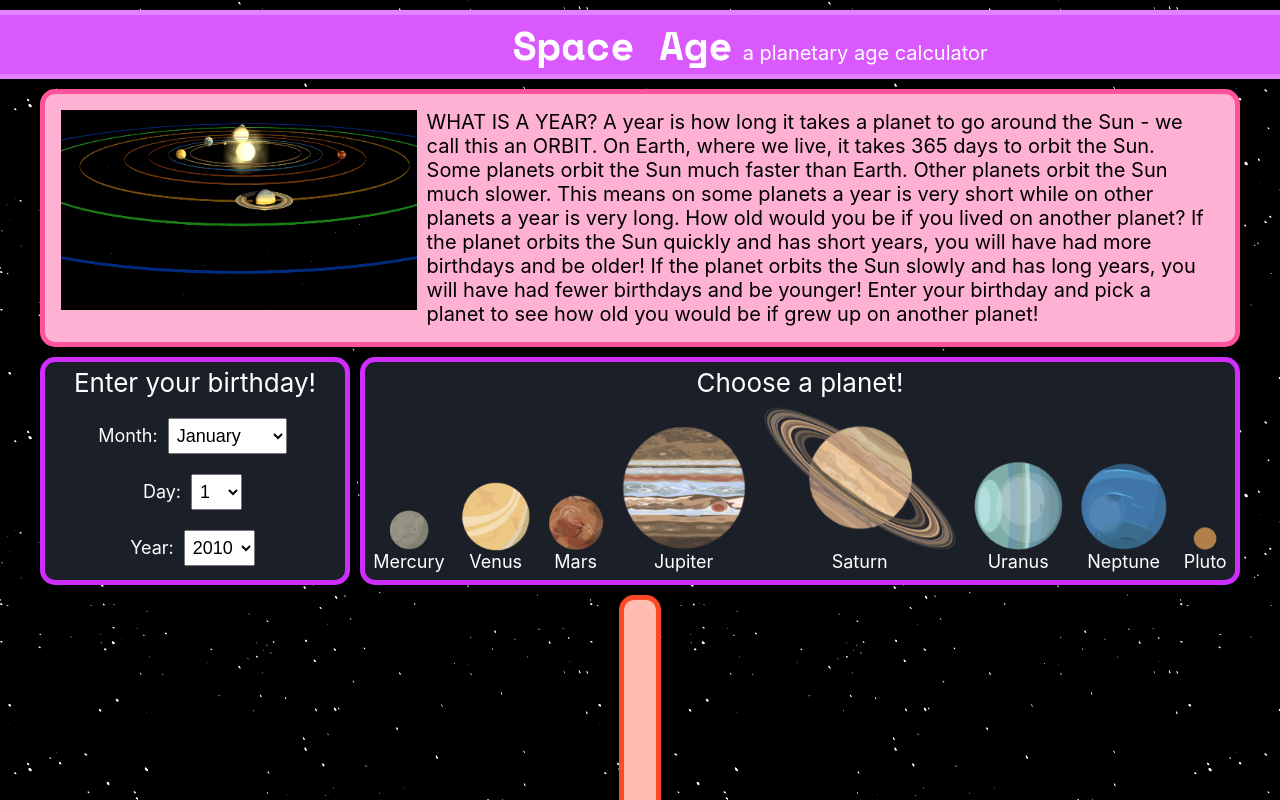
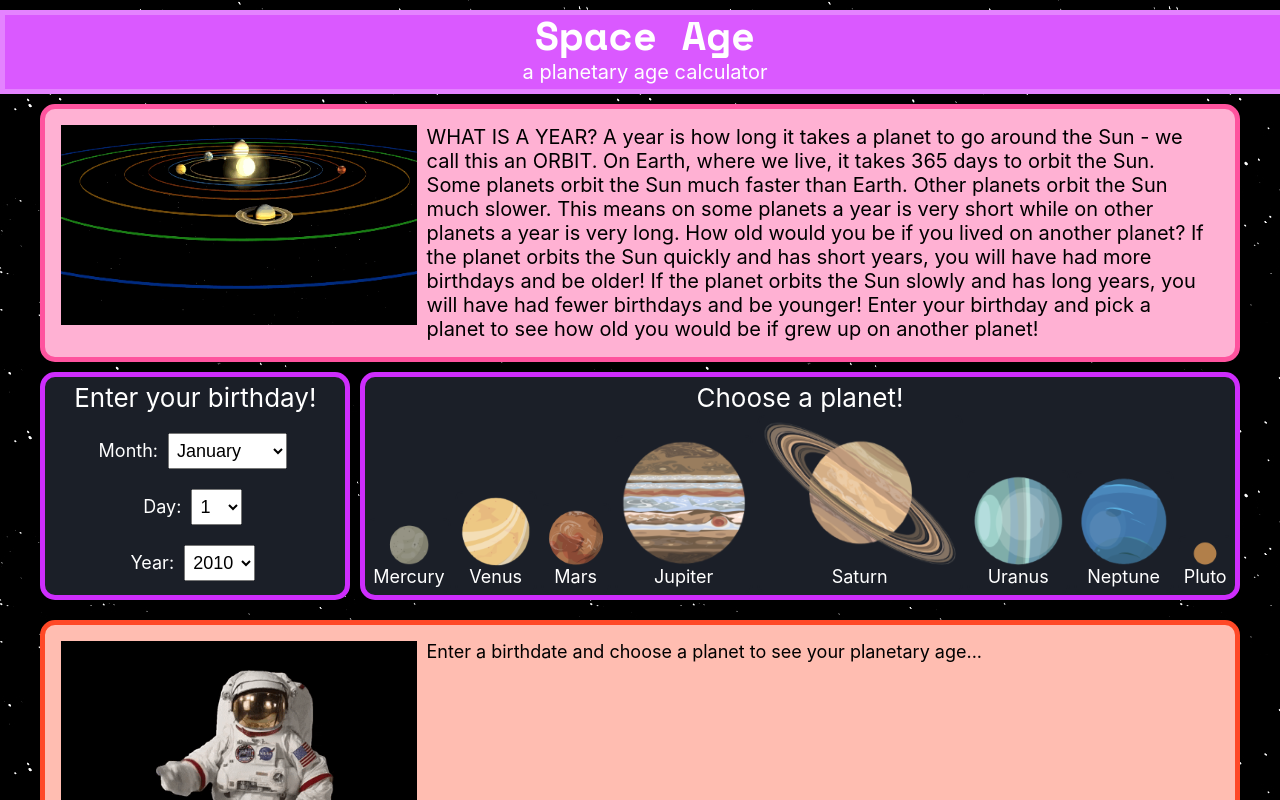
Before and after one commit to mklewandowski/space-age, a React (Create React App) app: page / in a window 1280 px wide. Built offline with nearby package versions, Linux system fonts and the light colour scheme.

Commit message:
content updates

```diff
--- a/src/Age.tsx
+++ b/src/Age.tsx
@@ -7,54 +7,61 @@ import astro5 from "./astro5.gif";
 import astro6 from "./astro6.gif";
 import astro7 from "./astro7.gif";
 import astro8 from "./astro8.gif";
+import astro9 from "./astro9.gif";
 
 export interface IProps {
   planet?: string;
   age?: number;
 }
 
-const planets = [{name: "Mercury", yearLength: 88, astroImage: astro1},
-                 {name: "Venus", yearLength: 225, astroImage: astro2},
-                 {name: "Mars", yearLength: 687, astroImage: astro3},
-                 {name: "Jupiter", yearLength: (365 * 12), astroImage: astro4},
-                 {name: "Saturn", yearLength: (365 * 29.5), astroImage: astro5},
-                 {name: "Uranus", yearLength: (365 * 84), astroImage: astro6},
-                 {name: "Neptune", yearLength: (365 * 165), astroImage: astro7},
-                 {name: "Pluto", yearLength: (365 * 248), astroImage: astro8}
+const planets = [{name: "Mercury", yearLength: 88, astroImage: astro1, text1: "However, Mercury orbits the Sun much faster than Earth does!", text2: "A year on Mercury is only about 3 months on Earth."},
+                 {name: "Venus", yearLength: 225, astroImage: astro2, text1: "However, Venus orbits the Sun faster than Earth does!", text2: "A year on Venus is only about 8 months on Earth."},
+                 {name: "Mars", yearLength: 687, astroImage: astro3, text1: "However, it takes Mars about twice as long to orbit the Sun!", text2: "You need to wait almost 2 Earth years for 1 Martian year to go by!"},
+                 {name: "Jupiter", yearLength: (365 * 12), astroImage: astro4, text1: "However, Jupiter orbits the Sun much slower than Earth does!", text2: "A single year on Jupiter lasts about 12 Earth years!"},
+                 {name: "Saturn", yearLength: (365 * 29.5), astroImage: astro5, text1: "However, Saturn orbits the Sun much slower than Earth does!", text2: "A single year on Saturn lasts almost 30 Earth years!"},
+                 {name: "Uranus", yearLength: (365 * 84), astroImage: astro6, text1: "However, Uranus orbits the Sun much slower than Earth does!", text2: "A single year on Uranus is absurdly long - about 84 Earth years!"},
+                 {name: "Neptune", yearLength: (365 * 165), astroImage: astro7, text1: "However, Neptune orbits the Sun much slower than Earth does!", text2: "A single year on Neptune lasts an astounding 165 Earth years!"},
+                 {name: "Pluto", yearLength: (365 * 248), astroImage: astro8, text1: "However, Pluto orbits the Sun much slower than Earth does!", text2: "A single year on Pluto lasts a shocking 248 Earth years!"},
                 ];
 
 export const Age: React.FC<IProps> = (props) => {
   const earthAge = props.age ? Math.floor(props.age / 365) : 0;
   let planetAge = 0;
   let planetYear = 0;
-  let astro = astro1;
+  let relationString = "";
+  let reactionString = "";
+  let astro = astro9;
   if (props.age) {
     const planet = planets.find((p) => p.name === props.planet);
     if (planet) {
       planetAge = Math.round(props.age / planet.yearLength);
       planetYear = Math.round(planet.yearLength);
       astro = planet.astroImage;
+      relationString = `${planet.text1} `;
+      reactionString = `${planet.text2} `;
     }
   }
-  const planetYearString = `However, on ${props.planet} a year is ${planetYear} Earth days long!`;
+  const earthAgeString = `You are ${earthAge} years old on Earth. `;
+  const planetYearString = `On ${props.planet} a year is ${planetYear} Earth days long! `;
   const yearsOldString = (planetAge < 1)
                           ? "not even be 1 year old"
                           : `be ${planetAge} year${(planetAge === 1) ? "" : "s"} old`
-  const planetAgeString = `That means you would ${yearsOldString} on ${props.planet}!!`;
+  const planetAgeString = `That means you would ${yearsOldString} on ${props.planet}!! `;
+  const message = earthAgeString + relationString + planetYearString + reactionString + planetAgeString;
   return (
     <div className="age">
-      { props.planet
-        ? <div className="strip">
-            <div>
-              <img height={200} src={astro} alt="astronaut"/>
-            </div>
-            <div className="content">
-              <div className="title">{props.planet}</div>
-              <div>{`You are ${earthAge} years old on Earth. ${planetYearString} ${planetAgeString}`}</div>
-            </div>
+      <div className="strip">
+        <div>
+          <img height={200} src={astro} alt="astronaut"/>
+        </div>
+        { props.planet
+        ? <div className="content">
+            <div className="title">{props.planet}</div>
+            <div>{message}</div>
           </div>
-        : null
-      }
+        : <div className="content">Enter a birthdate and choose a planet to see your planetary age...</div>
+        }
+      </div>
     </div>
   );
 };
--- a/src/App.css
+++ b/src/App.css
@@ -12,17 +12,16 @@ html, body{
 }
 
 .app {
-  display: flex;
-  flex-direction: column;
-  align-items: center;
+  overflow-y: auto;
+  overflow-x: hidden;
   height: 100%;
   width: 100%;
 }
 
 .app-header {
   display: flex;
-  flex-direction: row;
-  align-items: baseline;
+  flex-direction: column;
+  align-items: center;
   justify-content: center;
   background-color: #DA59FF;
   color: white;
@@ -32,19 +31,20 @@ html, body{
 }
 .apptitle {
   font-size: 40px;
+  line-height: 40px;
   font-family: 'Space Mono', monospace;
-  margin-left: 220px;
-  margin-right: 10px;
 }
 .subtitle {
   font-size: 20px;
+  margin: 5px;
 }
 
 .introduction {
   display: flex;
   box-sizing: border-box;
   max-width: 1200px;
-  margin: 10px;
+  margin: auto;
+  margin-top: 10px;
   padding: 16px;
   color: black;
   background-color: #FFB1D3;
@@ -61,8 +61,10 @@ html, body{
   display: flex;
   box-sizing: border-box;
   flex-wrap: wrap;
-  max-width: 1300px;
-  margin: 0px 10px 0px 10px;
+  justify-content: center;
+  max-width: 1200px;
+  margin: auto;
+  margin-top: 10px;
 }
 
 .birthdate {
@@ -96,7 +98,6 @@ label {
   flex-direction: column;
   align-items: center;
   justify-content: center;
-  width: 870px;
   font-size: 26px;
   color: white;
   background-color: #1B1F28;
@@ -112,6 +113,7 @@ label {
   font-size: 18px;
   display: flex;
   flex-direction: row;
+  flex-wrap: wrap;
   align-items: baseline;
 }
 .planet {
@@ -133,19 +135,20 @@ label {
   flex-direction: row;
   box-sizing: border-box;
   max-width: 1200px;
-  min-height: 250px;
   padding: 16px;
+  margin: auto;
+  margin-top: 10px;
   color: black;
   background-color: #FFBDB1;
   border: solid #FF4826 5px;
   border-radius: 15px;
   font-size: 20px;
-  margin: 0 10px 20px 10px;
 }
 .age .strip {
   flex-direction: row;
   align-items: flex-start;
   justify-content: center;
+  flex-wrap: nowrap;
 }
 .age .title {
   font-size: 30px;
--- a/src/App.tsx
+++ b/src/App.tsx
@@ -1,4 +1,5 @@
 import React, { useState } from 'react';
+import { Header } from "./Header";
 import { Intro } from "./Intro";
 import { Birthdate } from "./Birthdate";
 import { Planets } from "./Planets";
@@ -18,14 +19,7 @@ function App() {
 
   return (
     <div className="app">
-      <div className="app-header">
-        <div className="apptitle">
-          Space Age
-        </div>
-        <div className="subtitle">
-          a planetary age calculator
-        </div>
-      </div>
+      <Header/>
       <Intro/>
       <div className="chooser">
         <Birthdate onSetAge={handleSetAge} />
--- a/src/Birthdate.tsx
+++ b/src/Birthdate.tsx
@@ -4,26 +4,31 @@ export interface IProps {
   onSetAge: (date: number) => void;
 }
 
-const months = [{name: "January", monthNum: 0},
-                {name: "February", monthNum: 1},
-                {name: "March", monthNum: 2},
-                {name: "April", monthNum: 3},
-                {name: "May", monthNum: 4},
-                {name: "June", monthNum: 5},
-                {name: "July", monthNum: 6},
-                {name: "August", monthNum: 7},
-                {name: "September", monthNum: 8},
-                {name: "October", monthNum: 9},
-                {name: "November", monthNum: 10},
-                {name: "December", monthNum: 11}];
+const months = [{name: "January", monthNum: 0, maxDays: 31},
+                {name: "February", monthNum: 1, maxDays: 29},
+                {name: "March", monthNum: 2, maxDays: 31},
+                {name: "April", monthNum: 3, maxDays: 30},
+                {name: "May", monthNum: 4, maxDays: 31},
+                {name: "June", monthNum: 5, maxDays: 30},
+                {name: "July", monthNum: 6, maxDays: 31},
+                {name: "August", monthNum: 7, maxDays: 31},
+                {name: "September", monthNum: 8, maxDays: 30},
+                {name: "October", monthNum: 9, maxDays: 31},
+                {name: "November", monthNum: 10, maxDays: 30},
+                {name: "December", monthNum: 11, maxDays: 31}];
 
 export const Birthdate: React.FC<IProps> = (props) => {
   const [year, setYear] = useState(2010);
-  const [month, setMonth] = useState(0);
+  const [month, setMonth] = useState("0");
   const [day, setDay] = useState(1);
 
+  let maxDay = 31;
+  const currMonth = months.find(m => m.monthNum === parseInt(month));
+  if (currMonth) {
+    maxDay = currMonth.maxDays;
+  }
   const days = [];
-  for (let d = 1; d <= 31; d++) {
+  for (let d = 1; d <= maxDay; d++) {
     days.push(d);
   }
   const years = [];
@@ -31,11 +36,17 @@ export const Birthdate: React.FC<IProps> = (props) => {
     years.push(y);
   }
   useEffect(() => {
-    const dUser = new Date(year, month, day);
+    const dUser = new Date(year, parseInt(month), day);
     const dNow = new Date(Date.now());
     const difference = dateDiffInDays(dUser, dNow);
-    props.onSetAge(difference)
+    props.onSetAge(difference);
   });
+  useEffect(() => {
+    const currMonth = months.find(m => m.monthNum === parseInt(month));
+    if (currMonth && day > currMonth.maxDays) {
+      setDay(currMonth.maxDays);
+    }
+  },[month, day]);
 
   const handleChangeMonth = (event: any) => {
     setMonth(event.target.value);
--- /dev/null
+++ b/src/Header.tsx
@@ -0,0 +1,14 @@
+import React from "react";
+
+export const Header: React.FC = () => {
+  return (
+    <div className="app-header">
+      <div className="apptitle">
+        Space Age
+      </div>
+      <div className="subtitle">
+        a planetary age calculator
+      </div>
+    </div>
+  );
+};
```
Also changed, not shown: src/astro8.gif, src/astro9.gif.
